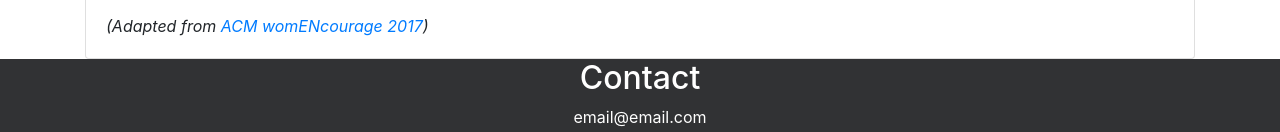
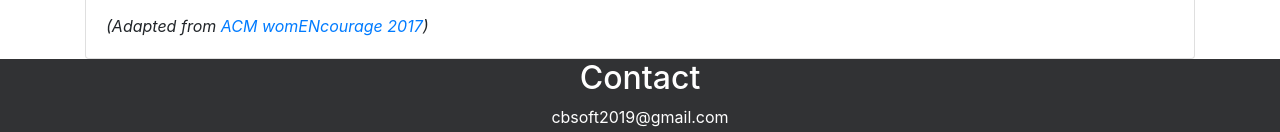
Before and after one commit to tassiovirginio/cbsoft2019, a Jekyll site: the page built from index.md, in a window 1280 px wide. Shown: the part 2043-2175 px from the top of the page. Built offline with Jekyll 4.4.1, drawn with Linux system fonts in a browser that asks for light colours; nearby versions of some CDN libraries.

Commit message:
Melhorias

```diff
--- a/_includes/footer.html
+++ b/_includes/footer.html
@@ -1,7 +1,7 @@
 <section id="contact" style="background: #313234; color: white !important; align-content: center; text-align: center;">
   <div class="col-md-12">
     <h2 class="section-title"><span translate="CONTACT" class="">Contact</span></h2>
-    <span style="">email@email.com</span>
+    <span style="">cbsoft2019@gmail.com</span>
   </div>
   <div class="col-md-12">
     <div class="wrapper" id="copyright">
```
Also changed, not shown: 1 other file.
